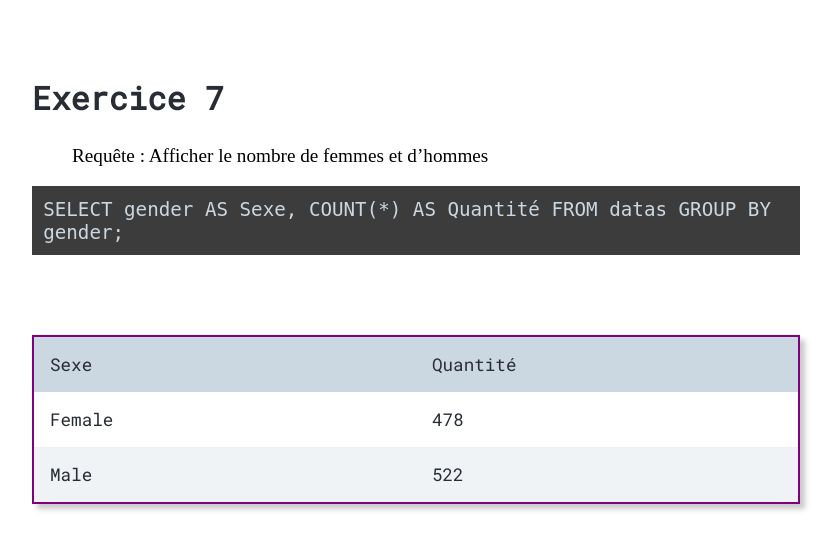
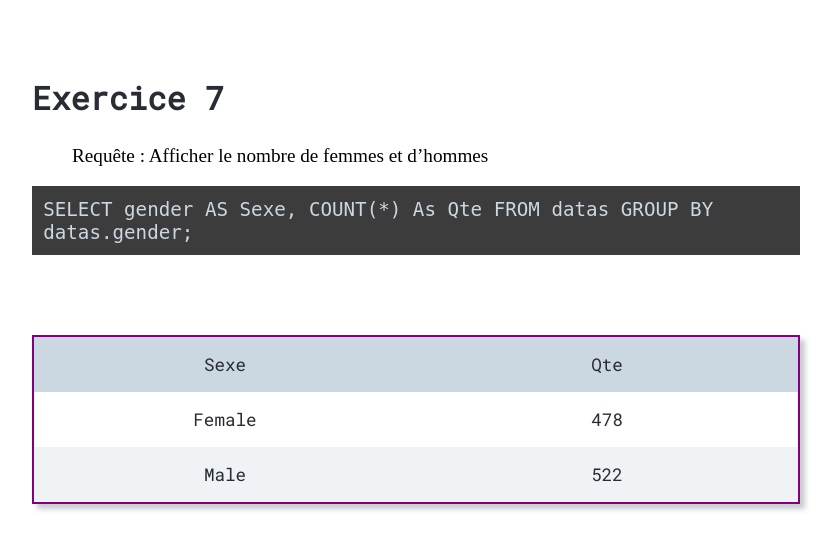
Before and after one commit to n3wborn/initiation-donnees, a PHP site: page /exercice7.php in a window 1280 px wide. Shown: the part 160-710 px from the top of the page, without its empty margins (224-1062 px from the left). Run offline with PHP 8.4, Linux system fonts and the light colour scheme; data comes from the database, SQL or seed files in the repository.

Commit message:
Fix derniers bugs de requetes

```diff
--- a/exercice7.php
+++ b/exercice7.php
@@ -1,28 +1,32 @@
 <?php require_once "header.php"; ?>
-<?php require "db-connect.php"; ?>
+<?php require_once "db-connect.php"; ?>
 
 <?php
 
-$sql="SELECT gender AS Sexe, COUNT(*) AS Quantité FROM datas GROUP BY gender;";
+$sql = "SELECT gender AS Sexe, COUNT(*) As Qte FROM datas  GROUP BY datas.gender";
 
-if(!$connexion->query($sql)) echo "Y a un bug dans la matrice mec";
-else{
-    ?>
-
+if(!$connexion->query($sql)) {
+  echo "Y a un bug dans la matrice mec";
+} else {
+?>
+    <!-- on va mettre les resultat au centre ici -->
+    <style type="text/css">
+        tr, td { text-align: center;}
+    </style>
 
     <main>
-        <h2>Exercice 7</h2>
+      <h2>Exercice 7</h2>
         <blockquote>Requête : Afficher le nombre de femmes et d’hommes</blockquote>
-        <code>SELECT gender AS Sexe, COUNT(*) AS Quantité FROM datas GROUP BY gender;</code>
+        <code>SELECT gender AS Sexe, COUNT(*) As Qte FROM datas  GROUP BY datas.gender;</code>
         <table>
             <tr>
                 <td class="coloredbg">Sexe</td>
-                <td class="coloredbg">Quantité</td>
+                <td class="coloredbg">Qte</td>
             </tr>
 
             <?php
-            foreach ($connexion->query($sql) as $row)
-                echo "<tr><td>" .$row['Sexe']. "</td><td>" . $row['Quantité']. "</td></tr>\n";
+                foreach ($connexion->query($sql) as $row)
+                    echo "<tr><td>" .$row['Sexe']. "</td><td>" . $row['Qte']. "</td></tr>\n";
             ?>
         </table>
 
```
Also changed, not shown: exercice5.php (+9 -5 lines), exercice8a.php (+12 -10 lines).
